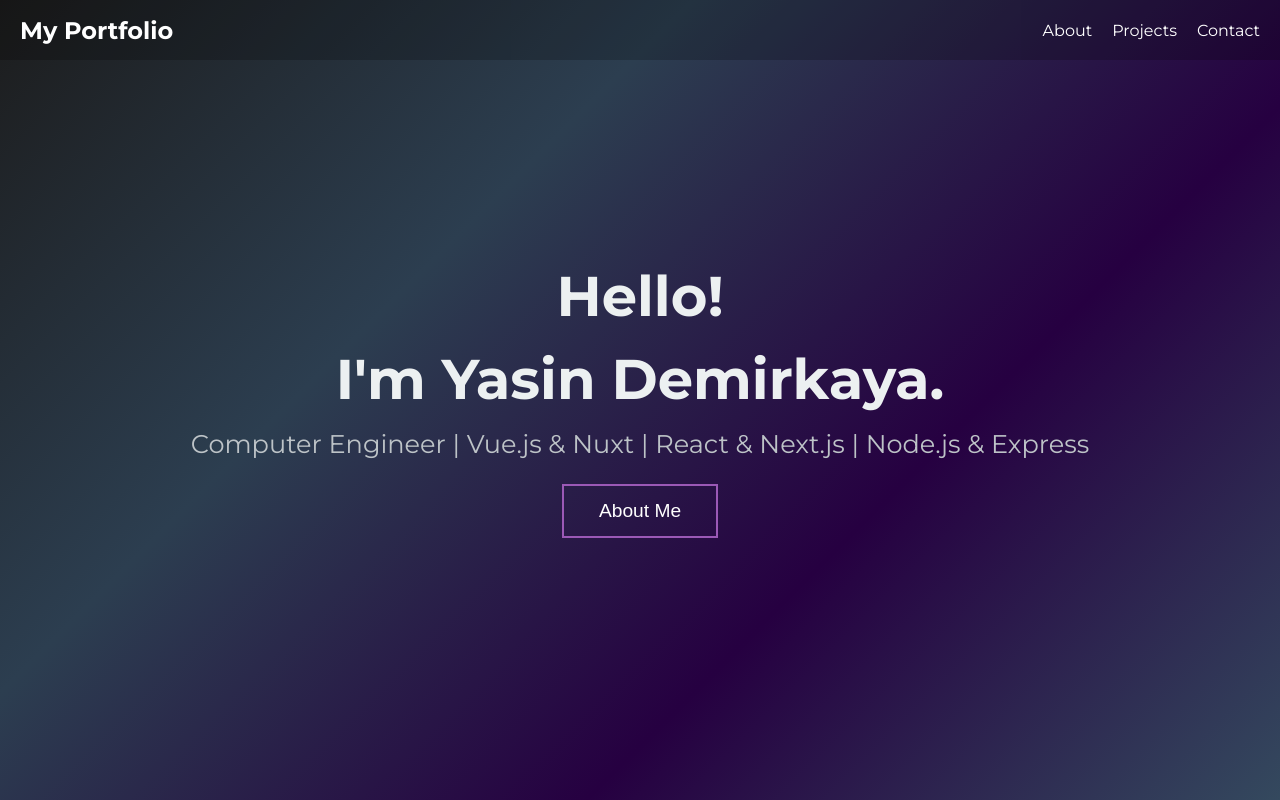
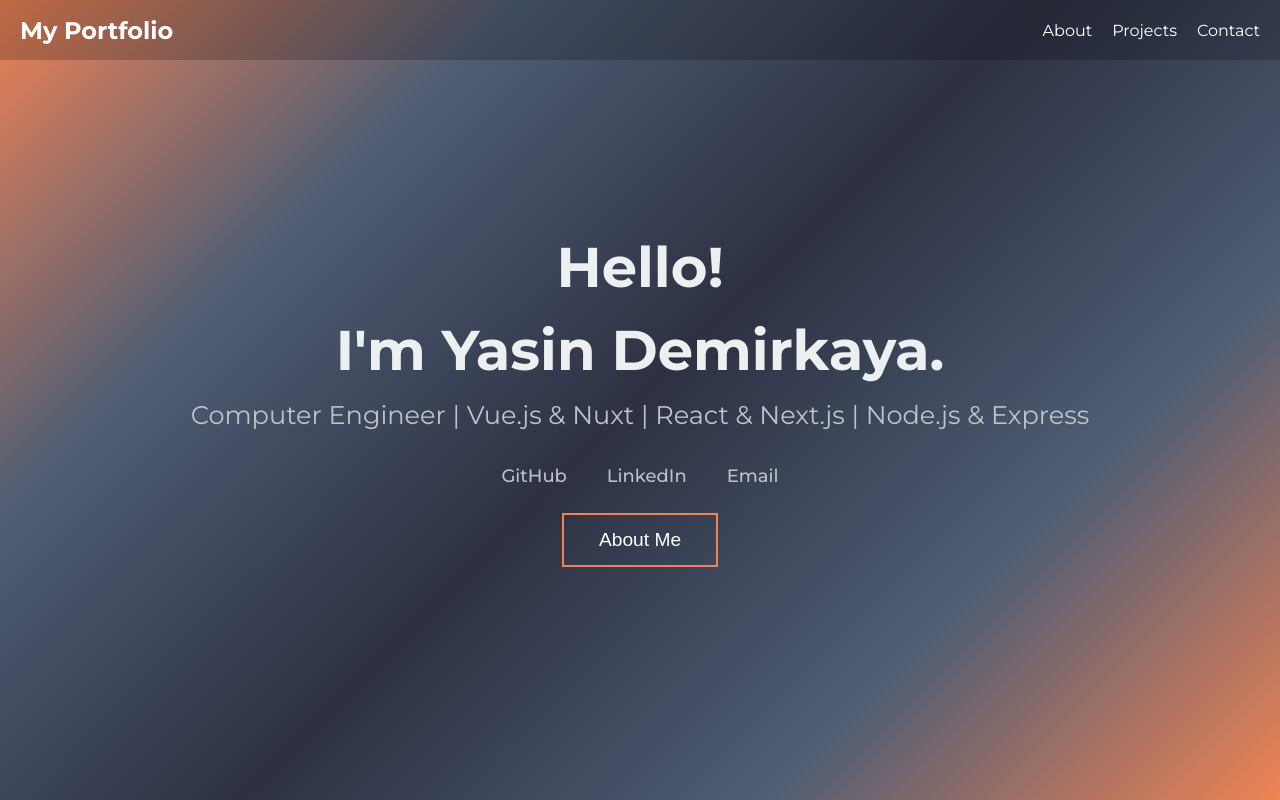
Before and after one commit to yasindemirkaya/MyNewPortfolio, a Next.js app: page / in a window 1280 px wide. Built offline with nearby package versions, Linux system fonts and the light colour scheme.

Commit message:
header-component
social links component created.

```diff
--- a/components/Base/Header/index.module.scss
+++ b/components/Base/Header/index.module.scss
@@ -31,7 +31,8 @@
 }
 
 .nav a:hover {
-    color: #f0a500;
+    color: #EF8354;
+    transition: color 0.5s;
 }
 
 .logoLink {
@@ -40,7 +41,8 @@
 }
 
 .logoLink:hover {
-    color: #f0a500;
+    color: #2D3142;
+    transition: color 0.5s;
 }
 
 .navLink {
--- /dev/null
+++ b/components/Base/SocialLinks/index.js
@@ -0,0 +1,40 @@
+import React from 'react';
+import Link from 'next/link';
+import { motion } from 'framer-motion';
+import styles from './index.module.scss'
+
+const SocialLinks = () => {
+    return (
+        <motion.div
+            initial={{ y: 50, opacity: 0 }}
+            animate={{ y: 0, opacity: 1 }}
+            transition={{
+                type: 'spring',
+                stiffness: 120,
+                damping: 10,
+                duration: 1,
+                delay: 0.8,
+            }}
+        >
+            <div className="d-flex justify-content-between">
+                <Link href="https://github.com/yasindemirkaya" passHref target="_blank">
+                    <motion.div className={styles.socialLinks}>
+                        <span>GitHub</span>
+                    </motion.div>
+                </Link>
+                <Link href="https://www.linkedin.com/in/yasin-demirkaya" passHref target="_blank">
+                    <motion.div className={styles.socialLinks}>
+                        <span>LinkedIn</span>
+                    </motion.div>
+                </Link>
+                <Link href="mailto:yasin97demirkaya@gmail.com" passHref>
+                    <motion.div className={styles.socialLinks}>
+                        <span>Email</span>
+                    </motion.div>
+                </Link>
+            </div>
+        </motion.div>
+    );
+};
+
+export default SocialLinks;
--- /dev/null
+++ b/components/Base/SocialLinks/index.module.scss
@@ -0,0 +1,30 @@
+.socialLinks {
+    position: relative;
+    display: inline-block;
+    padding: 10px 20px;
+    text-decoration: none;
+    color: #bdc3c7;
+    /* Başlangıçta gri renk */
+    font-weight: 500;
+    font-size: 18px;
+    transition: color 0.5s ease;
+}
+
+.socialLinks::after {
+    content: "";
+    position: absolute;
+    bottom: 0;
+    left: 0;
+    width: 0;
+    height: 2px;
+    background-color: #82878a;
+    transition: width 0.5s ease;
+}
+
+.socialLinks:hover {
+    color: #82878a;
+}
+
+.socialLinks:hover::after {
+    width: 100%;
+}
--- a/pages/index.js
+++ b/pages/index.js
@@ -1,6 +1,7 @@
 import { motion } from 'framer-motion';
 import styles from './index.module.scss';
 import Link from 'next/link';
+import SocialLinks from '@/components/Base/SocialLinks';
 
 export default function Home() {
   return (
@@ -51,8 +52,10 @@ export default function Home() {
           Computer Engineer | Vue.js & Nuxt | React & Next.js | Node.js & Express
         </motion.p>
 
+        <SocialLinks />
+
         <motion.div
-          className={styles.ctaWrapper}
+          className="ctaWrapper"
           initial={{ y: 50, opacity: 0 }}
           animate={{ y: 0, opacity: 1 }}
           transition={{
@@ -64,7 +67,7 @@ export default function Home() {
           }}
         >
           <Link href="/about-me" passHref>
-            <motion.button className={styles.cta}>
+            <motion.button className="cta">
               <span>About Me</span>
             </motion.button>
           </Link>
--- a/pages/index.module.scss
+++ b/pages/index.module.scss
@@ -26,49 +26,3 @@
     margin-bottom: 25px;
     color: #bdc3c7;
 }
-
-// Call to action
-.ctaWrapper {
-    display: inline-block;
-}
-
-.cta {
-    position: relative;
-    display: inline-block;
-    padding: 14px 35px;
-    font-size: 1.2rem;
-    color: white;
-    background-color: transparent;
-    border: 2px solid #9b59b6;
-    border-radius: 0;
-    cursor: pointer;
-    overflow: hidden;
-    text-align: center;
-    transition: box-shadow 0.3s ease;
-}
-
-.cta::before {
-    content: "";
-    position: absolute;
-    top: 0;
-    left: -100%;
-    width: 100%;
-    height: 100%;
-    background-color: #9b59b6;
-    transition: left 0.3s ease;
-}
-
-.cta:hover::before {
-    left: 0;
-}
-
-.cta:hover {
-    box-shadow: 20px 20px 20px 20px rgba(0, 0, 0, 0.2);
-}
-
-.cta span {
-    position: relative;
-    z-index: 1;
-    color: white;
-    font-weight: 500;
-}
--- a/styles/globals.css
+++ b/styles/globals.css
@@ -11,6 +11,53 @@ html, body {
     width: 100%;
     overflow: hidden;
     font-family: Arial, sans-serif;
-    background: linear-gradient(135deg, #1c1c1c, #2c3e50, #260041, #34495e);
+    background: linear-gradient(135deg, #EF8354, #4F5D75, #2D3142, #4F5D75, #EF8354);
     color: white;
 }
+
+/* Call to action */
+.ctaWrapper {
+    display: inline-block;
+    margin-top: 1rem;
+}
+
+.cta {
+    position: relative;
+    display: inline-block;
+    padding: 14px 35px;
+    font-size: 1.2rem;
+    color: white;
+    background-color: transparent;
+    border: 2px solid #EF8354;
+    border-radius: 0;
+    cursor: pointer;
+    overflow: hidden;
+    text-align: center;
+    transition: box-shadow 1s ease;
+}
+
+.cta::before {
+    content: "";
+    position: absolute;
+    top: 0;
+    left: -100%;
+    width: 100%;
+    height: 100%;
+    background-color: #EF8354;
+    transition: left 0.6s ease;
+}
+
+.cta:hover::before {
+    left: 0;
+}
+
+.cta:hover {
+    box-shadow: 20px 20px 20px 20px rgba(0, 0, 0, 0.2);
+}
+
+.cta span {
+    position: relative;
+    z-index: 1;
+    color: white;
+    font-weight: 500;
+}
```
